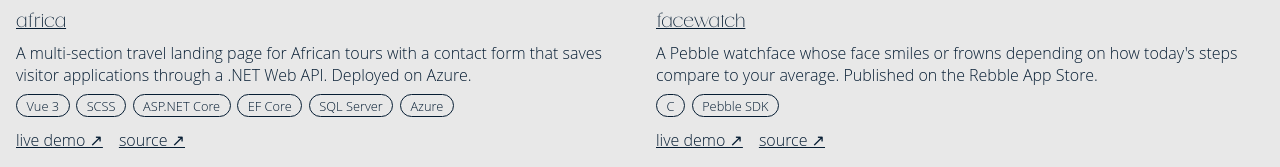
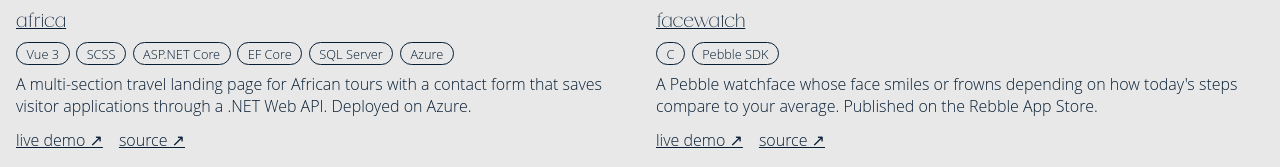
Before and after one commit to liza-uchaneva/my-resume, a Vue app: page /projects in a window 1280 px wide. Shown: the part 456-623 px from the top of the page. Built offline with nearby package versions, Linux system fonts and the light colour scheme.

Commit message:
Show tech tags right after project title
Co-Authored-By: Claude Opus 5.5 <noreply@anthropic.com>

```diff
--- a/src/components/Projects.vue
+++ b/src/components/Projects.vue
@@ -27,12 +27,12 @@
             {{ p.title }}
           </a>
 
-          <p class="project-desc">{{ p.description }}</p>
-          <p v-if="p.learned" class="project-learned">{{ p.learned }}</p>
-
           <ul class="project-tags">
             <li v-for="t in p.tech" :key="t">{{ t }}</li>
           </ul>
+
+          <p class="project-desc">{{ p.description }}</p>
+          <p v-if="p.learned" class="project-learned">{{ p.learned }}</p>
 
           <div class="project-links">
             <a :href="p.demo" target="_blank" rel="noreferrer">live demo ↗</a>
```
